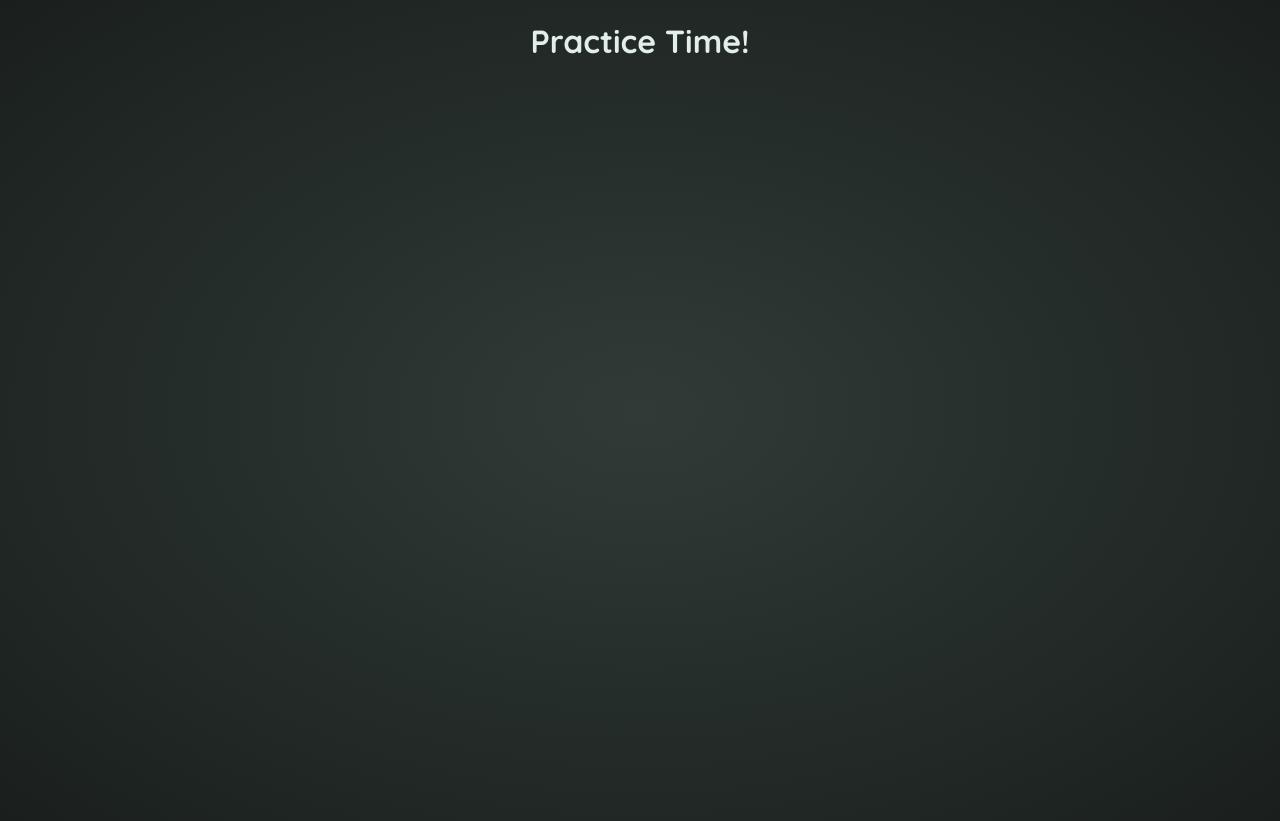
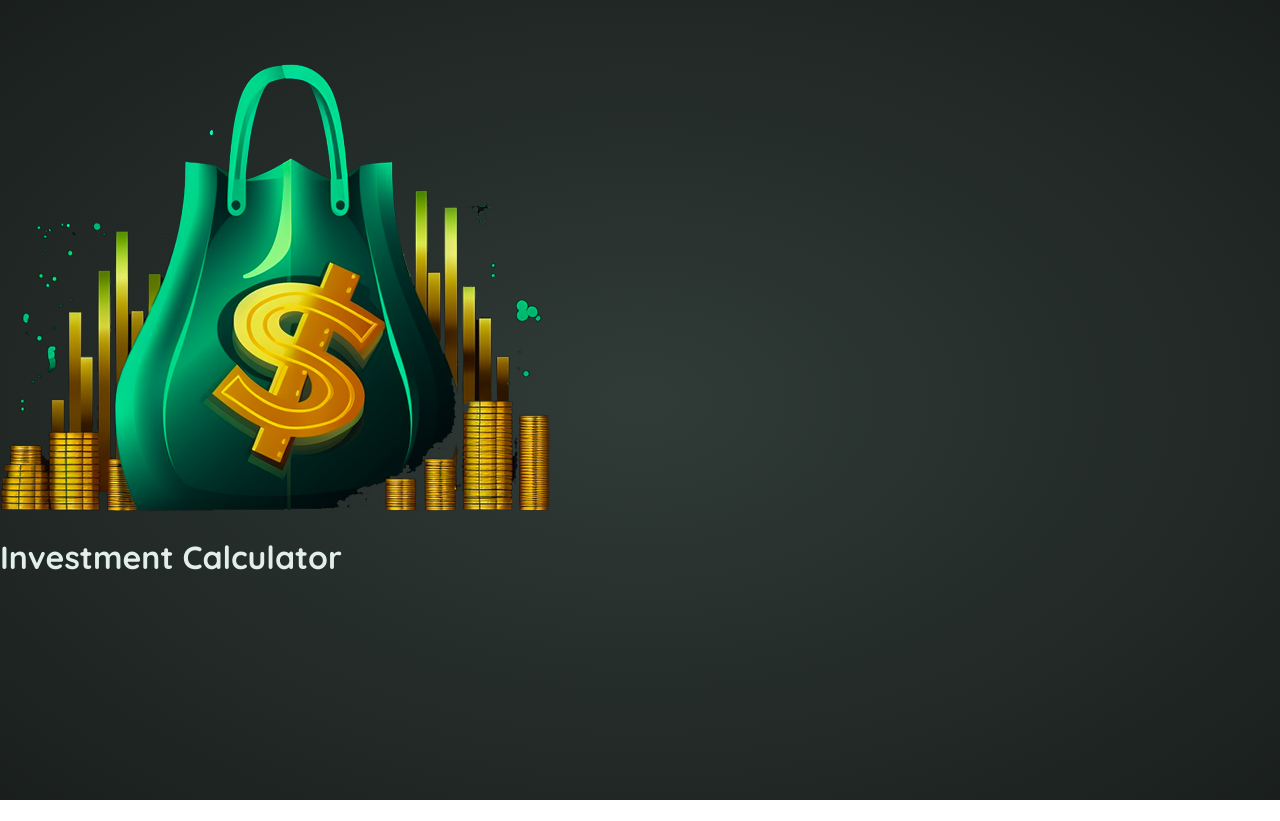
Before and after one commit to elevathi/Angular_Tut, an Angular app in the folder 01-starting-project/: page / in a window 1280 px wide. After the commit the page ends 800 px from the top, so only its background shows below. Built offline with nearby package versions, Linux system fonts and the light colour scheme.

Commit message:
added header

```diff
--- a/01-starting-project/src/app/app.component.html
+++ b/01-starting-project/src/app/app.component.html
@@ -1 +1 @@
-<h1 class="center">Practice Time!</h1>
+<app-header/>
--- a/01-starting-project/src/app/app.component.ts
+++ b/01-starting-project/src/app/app.component.ts
@@ -1,8 +1,10 @@
 import { Component } from '@angular/core';
+import { HeaderComponent } from './header/header.component';
 
 @Component({
   selector: 'app-root',
   standalone: true,
   templateUrl: './app.component.html',
+  imports: [HeaderComponent],
 })
 export class AppComponent {}
--- /dev/null
+++ b/01-starting-project/src/app/header/header.component.html
@@ -0,0 +1,4 @@
+<header>
+    <img src="investment-calculator-logo.png"/>
+    <h1>Investment Calculator</h1>
+</header>
```
Also changed, not shown: 01-starting-project/src/app/header/header.component.ts (added, +12 -0 lines), 01-starting-project/src/app/header/header.component.css (added).
